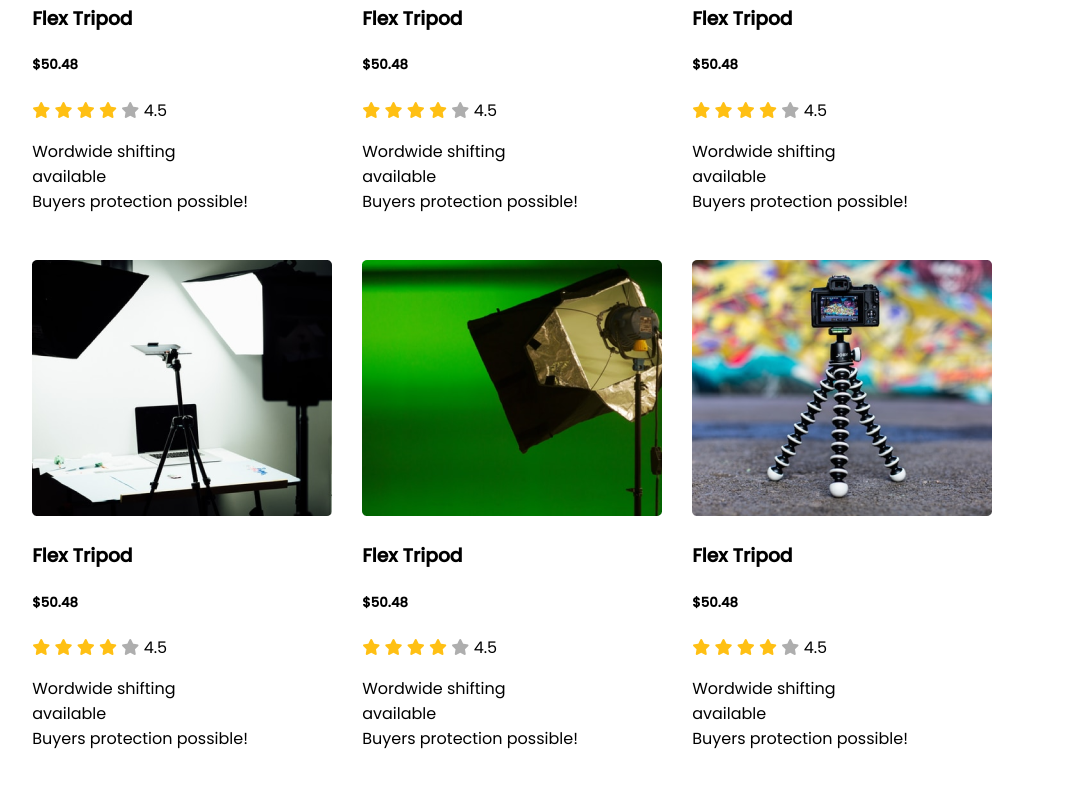
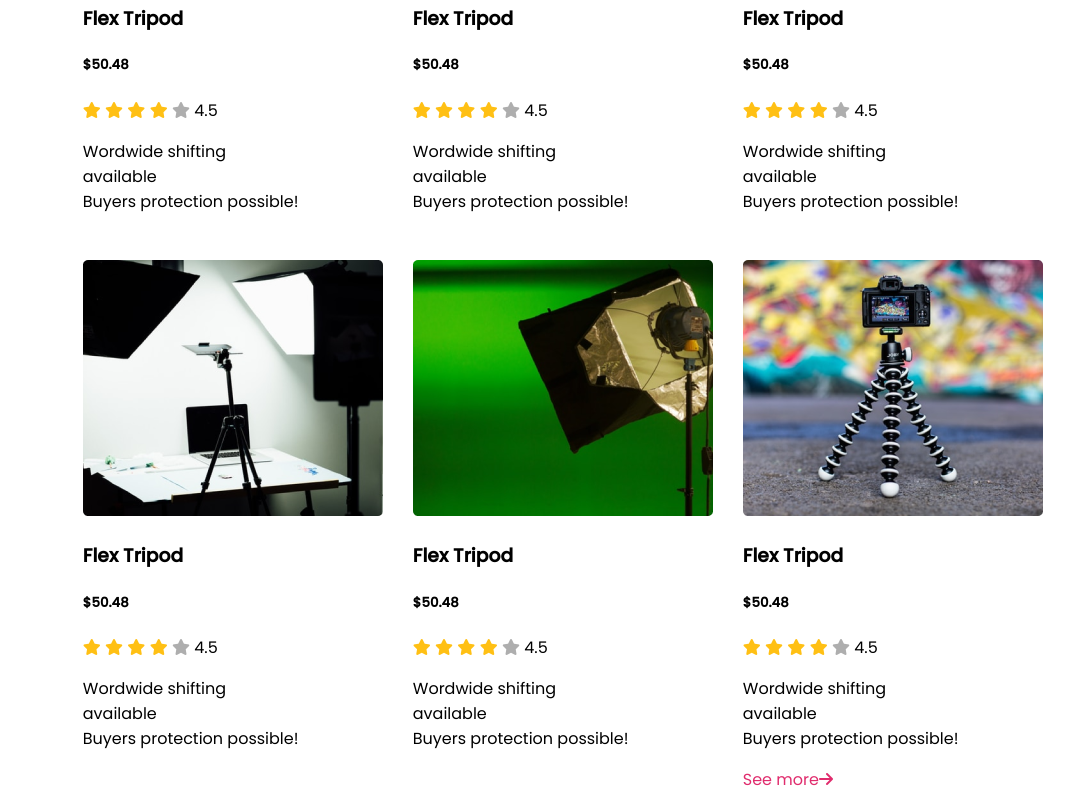
Before and after one commit to rabeya15dev/Assignment-2, a plain HTML site: page index.html in a window 1280 px wide. Shown: the part 1519-2319 px from the top of the page, without its empty margins (178-1252 px from the left). Before the commit the page ends 2294 px from the top, so only its background shows below. Drawn offline with Linux system fonts and the light colour scheme.

Commit message:
add anchor

```diff
--- a/index.html
+++ b/index.html
@@ -293,7 +293,9 @@
                 Buyers protection possible!</p>
             </div>
           </div>
-
+          <div class="arrow-clr">
+            <a target="_blank" href="">See more<i class="fas fa-arrow-right"></i></a>
+          </div>
 
       </div>
     </div>
--- a/style.css
+++ b/style.css
@@ -93,12 +93,13 @@ popular collection
 
 
 .Popular-Collection{
+  background-color: #FFFFFF;
   display: grid;
   grid-template-columns: repeat(3,1fr);
   grid-row-gap: 30px;
   grid-column-gap: 30px;
-  border-radius: 13px;
-  margin-left: 16%;
+  border-radius: 15px;
+  margin-left: 20%;
   margin-top: 1%;
 }
 
@@ -108,3 +109,11 @@ popular collection
 .fa-star.empty{
   color: #AEAEAE;
 }
+
+
+.arrow-clr a{
+  text-decoration: none;
+  color: #E02C6D ;
+  font-size: 1em;
+  margin-right: 25px;
+}
```
